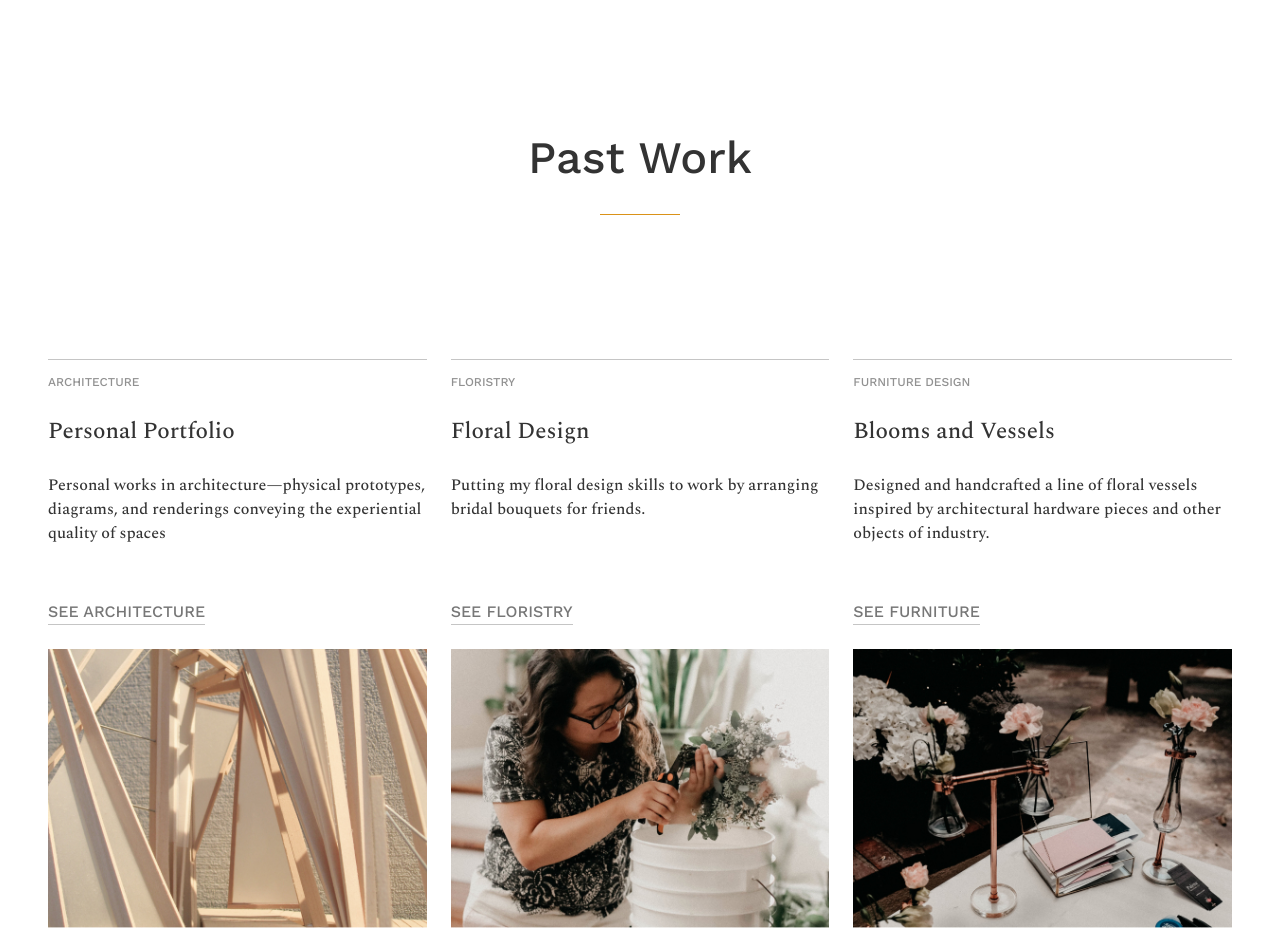
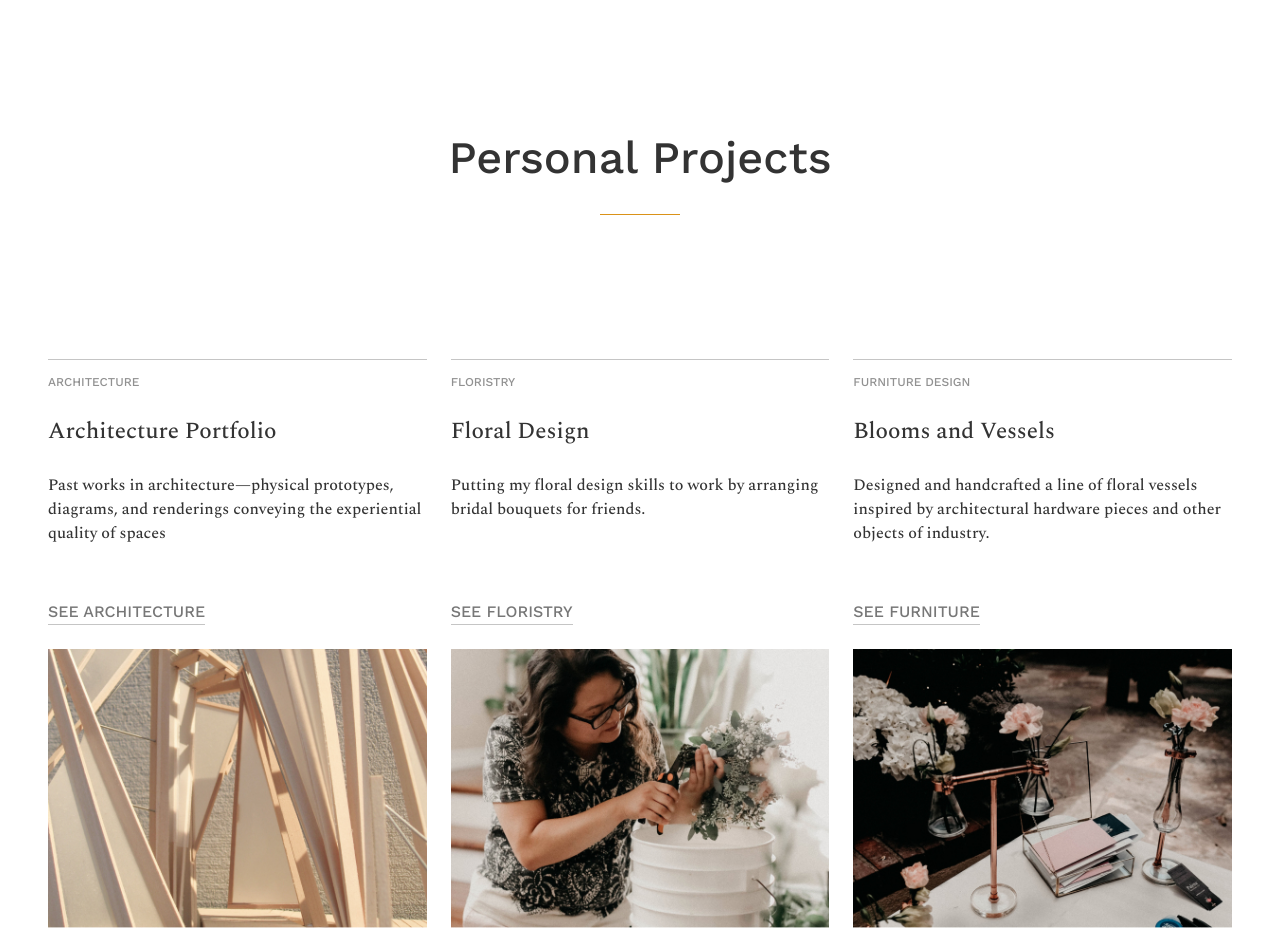
Before and after one commit to ratmadja/RachelAtmadjaUXPortfolio, a plain HTML site: page index.html in a window 1280 px wide. Shown: the part 2480-3414 px from the top of the page. Drawn offline with nearby package versions, Linux system fonts and the light colour scheme; a script that the page names is missing.

Commit message:
14revision

```diff
--- a/index.html
+++ b/index.html
@@ -92,16 +92,16 @@
         </article>
       </section>
 
-      <h2 class="section-title" >Past Work</h2>
+      <h2 class="section-title" >Personal Projects</h2>
       <div class="page-separator"></div>
 
       <section class="section-pastwork">
         <div class="pwArch">
           <div class="pastwork-description">
             <h5 class="pastwork-title">ARCHITECTURE</h5>
-            <h4 class="pastwork-heading">Personal Portfolio</h4>
+            <h4 class="pastwork-heading">Architecture Portfolio</h4>
             <div class="pastwork-descandlink">
-              <p>Personal works in architecture—physical prototypes, diagrams, and renderings conveying the experiential quality of spaces</p>
+              <p>Past works in architecture—physical prototypes, diagrams, and renderings conveying the experiential quality of spaces</p>
               <a class="worklink" href="pwArch.html">SEE ARCHITECTURE</a>
             </div>
           </div>
```
